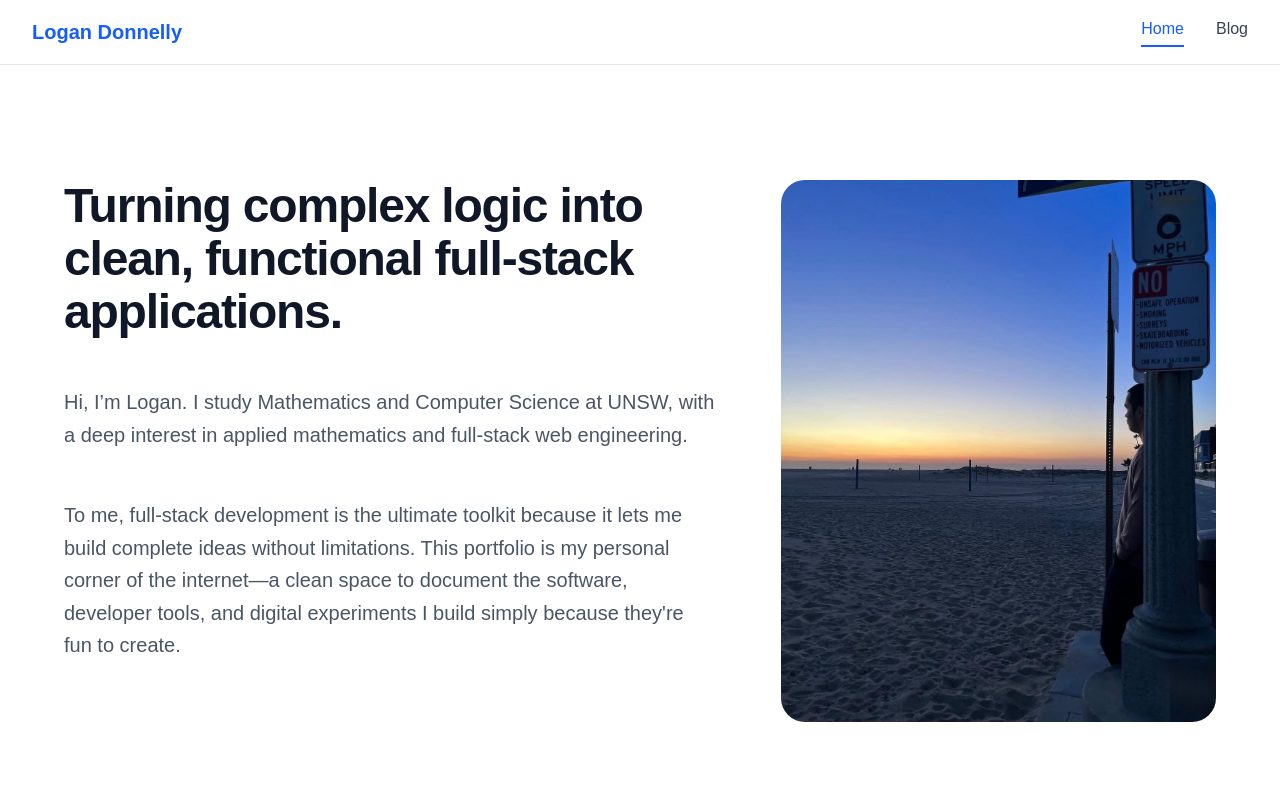
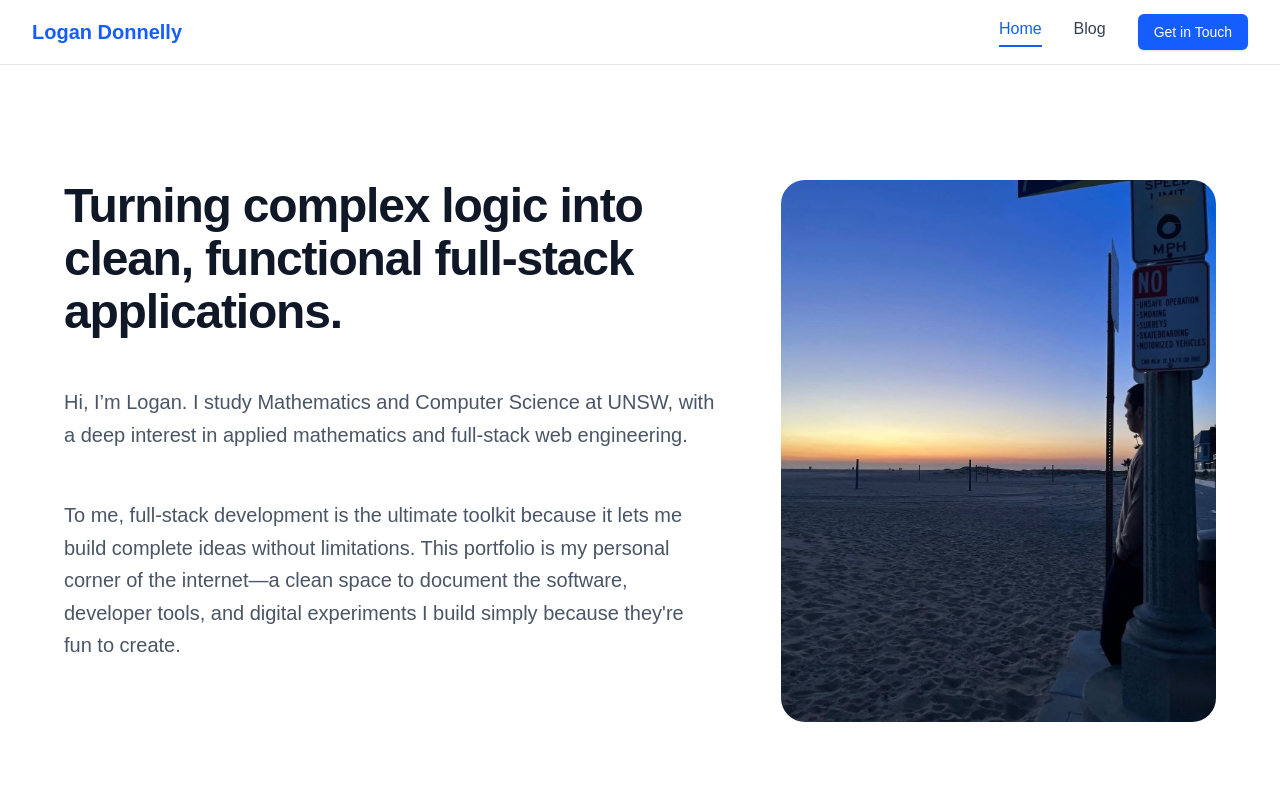
Before and after one commit to LogesDon/personal-site, a Next.js app: page / in a window 1280 px wide. Shown: the top 800 px of the page. Built offline with nearby package versions, Linux system fonts and the light colour scheme; a web font is replaced by a local one.

Commit message:
feat: added Get In Touch Button to navBar

```diff
--- a/app/ui/navBar.tsx
+++ b/app/ui/navBar.tsx
@@ -33,7 +33,8 @@ export default function Navbar(): React.JSX.Element {
           </div>
 
           {/* Desktop Navigation Links */}
-          <div className="hidden md:flex space-x-8">
+          <div className="hidden md:flex items-center space-x-8">
+            <div className="flex space-x-8">
               {navItems.map((item) => {
                 const isActive = pathname === item.href;
                 return (
@@ -50,6 +51,15 @@ export default function Navbar(): React.JSX.Element {
                   </Link>
                 );
               })}
+            </div>
+
+            {/* Email Action Button */}
+            <a
+              href="mailto:logan.donnelly129@gmail.com"
+              className="inline-flex items-center justify-center px-4 py-2 text-sm font-medium text-white bg-blue-600 rounded-md hover:bg-blue-700 transition duration-150 shadow-sm"
+            >
+              Get in Touch
+            </a>
           </div>
 
           {/* Mobile Menu Button (Hamburger) */}
```
Lines whose indentation alone changed are shown as unchanged.
